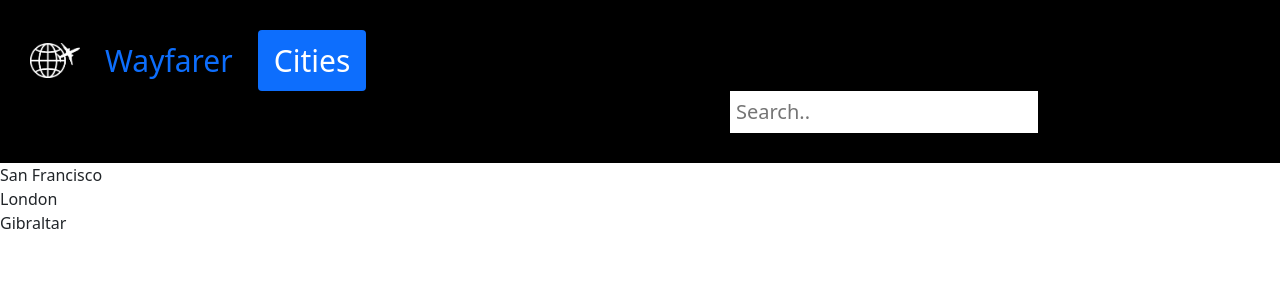
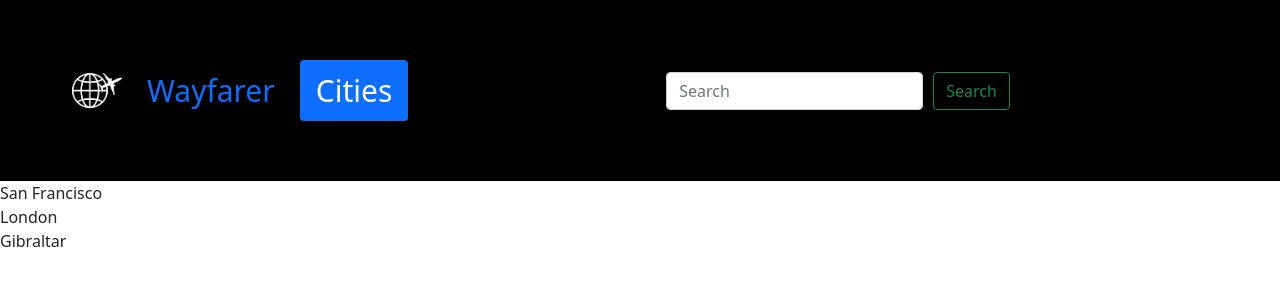
Before and after one commit to dthomason224/Wayfarer, an Angular app: page /cities in a window 1280 px wide. Shown: the top 300 px of the page. Built offline with nearby package versions, Linux system fonts and the light colour scheme.

Commit message:
Added search button

```diff
--- a/src/app/navbar/navbar.component.html
+++ b/src/app/navbar/navbar.component.html
@@ -1,3 +1,6 @@
+<nav class="navbar navbar-default">
+  <div class="container-fluid">
+
     <ul ngbNav #nav="ngbNav" class="navbar justify-content-start nav-pills">
       <li>
         <img id="logo" src="../../assets/images/output-onlinepngtools.png">
@@ -8,7 +11,15 @@
       <li ngbNavItem>
         <a ngbNavLink routerLink="/cities">Cities</a>
       </li>
-  <div class="searchbar"><input type="text" placeholder="Search..">
+    </ul>
+
+    <form class="navbar-form navbar-left d-flex" role="search">
+      <div class="form-group">
+        <input type="text" class="form-control" placeholder="Search">
       </div>
-</ul>
+      <button type="submit" style="margin-left: 10px" class="btn btn-default btn-outline-success">Search</button>
+    </form>
+
     <div [ngbNavOutlet]="nav"></div>
+  </div>
+</nav>
```
Lines whose indentation alone changed are shown as unchanged.
